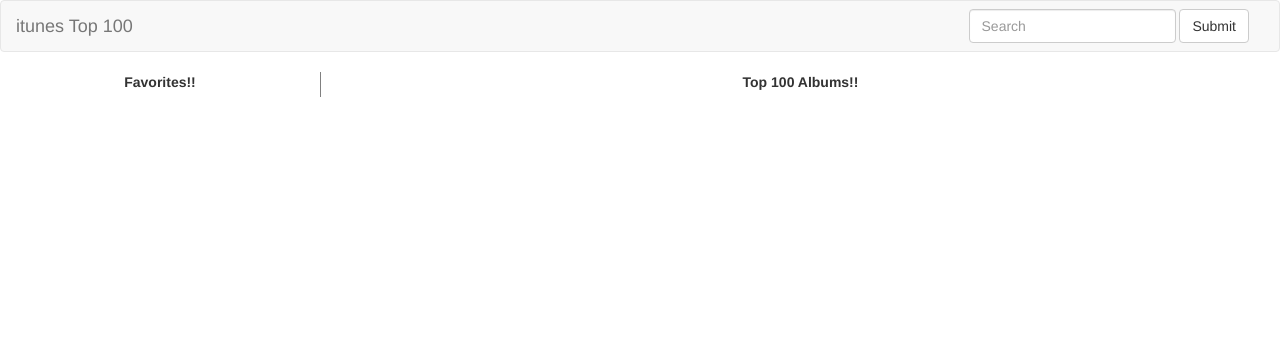
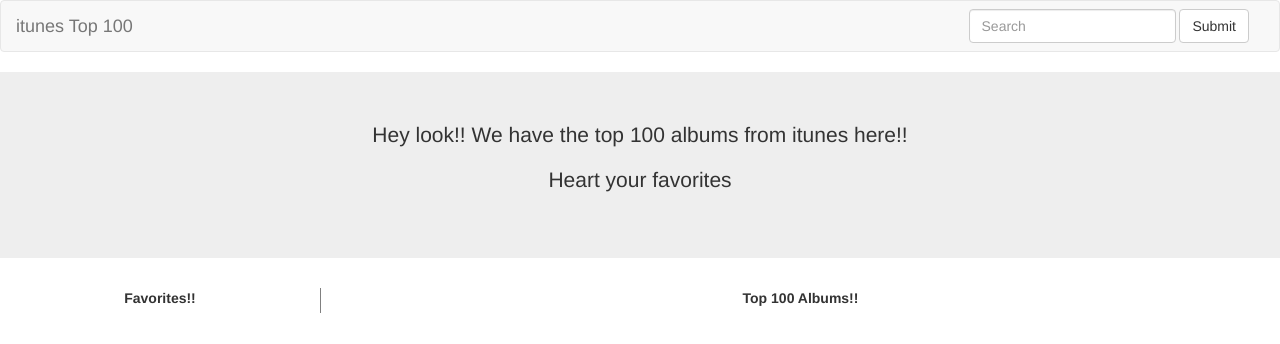
Before and after one commit to rlambertsen/Frontend-test, a website: page index.html in a window 1280 px wide. Drawn offline with nearby package versions, Linux system fonts and the light colour scheme; some packages are replaced by stand-ins of ours; no server answers.

Commit message:
added more design elements

```diff
--- a/index.html
+++ b/index.html
@@ -29,7 +29,18 @@
             </div>
         </div>
     </nav>
+    <div class="jumbotron">
+  <div class="container">
+    <div class="row">
+        <div class="col-lg-12 text-center">
+            <p>Hey look!! We have the top 100 albums from itunes here!!</p>
+            <p>Heart your favorites</p>
+        </div>
+    </div>
+  </div>
+</div>
     <div class="container-fluid" ng-controller="AppCtrl">
+
         <div class="row">
             <div class="col-lg-3">
                 <div class="row ">
```
